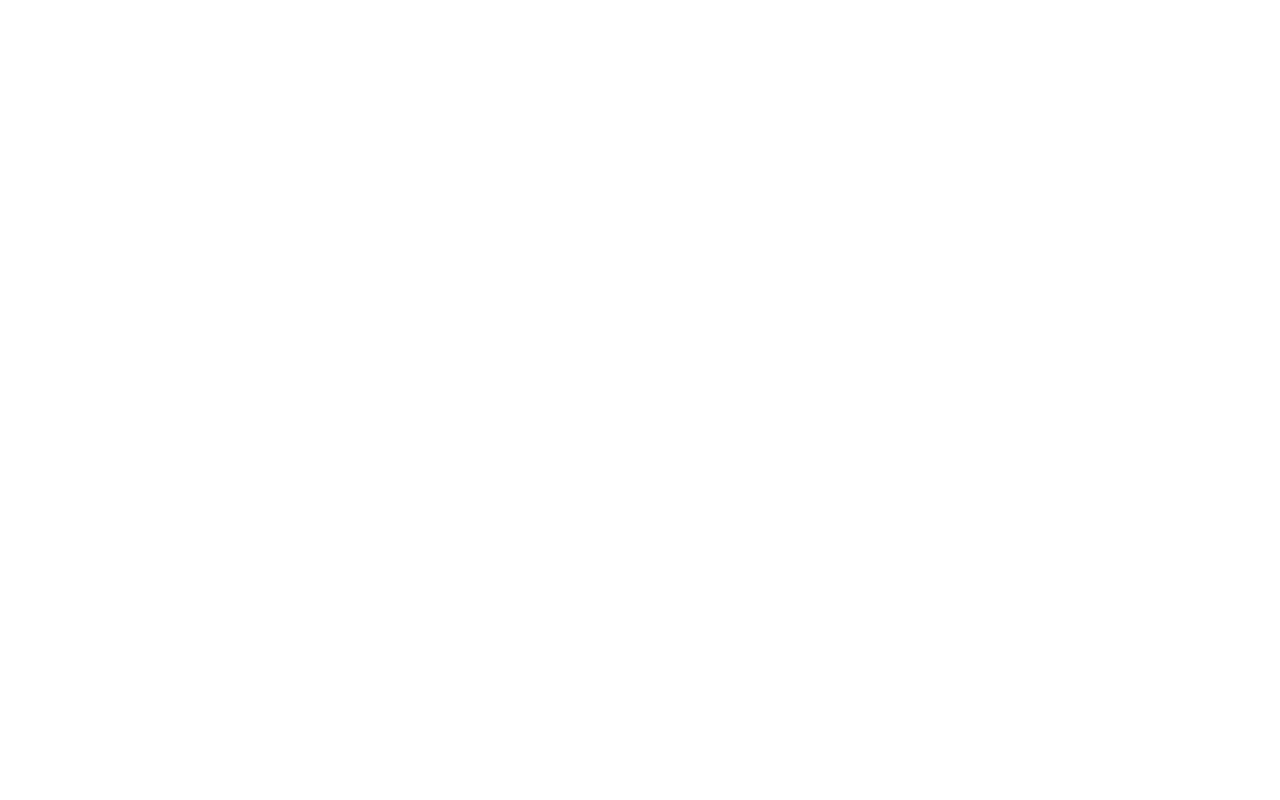
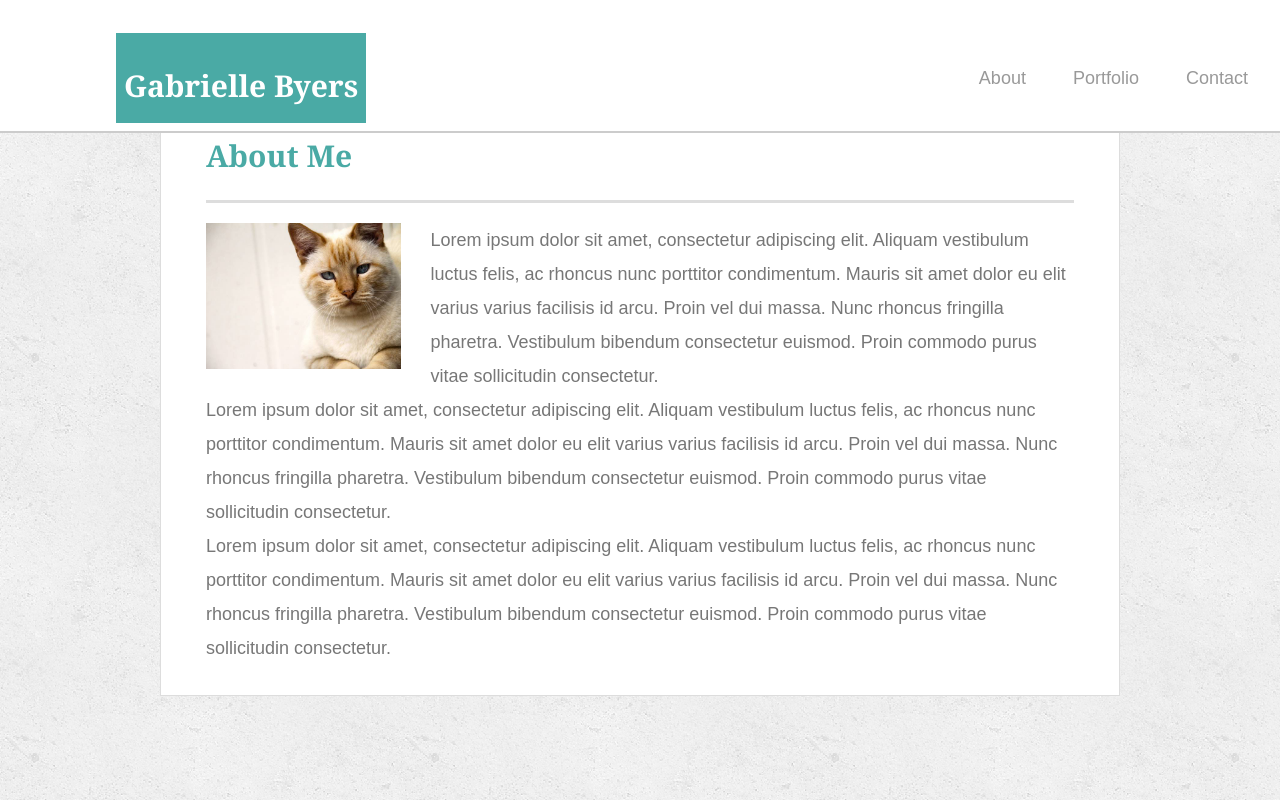
Before and after one commit to gabriellebyers/Bootstrap-Portfolio, a plain HTML site: page index.html in a window 1280 px wide. Drawn offline with nearby package versions, Linux system fonts and the light colour scheme.

Commit message:
about me done

```diff
--- a/assets/css/style.css
+++ b/assets/css/style.css
@@ -64,7 +64,7 @@ h3 {
 }
 
 #logo {
-  /* float: left; */
+  float: left;
   width: 250px;
   height: 90px;
   font-family: Georgia, Times, "Times New Roman", serif;
@@ -122,7 +122,7 @@ h3, h2 {
 /* main */
 
 #main-container {
-  padding-top: 130px;
+
   min-height: calc(100vh - 70px);
 }
 
@@ -134,6 +134,7 @@ h3, h2 {
   /* margin: 0 0 40px; */
   background: #ffffff;
   border: 1px solid #dddddd;
+  padding-top: 130px;
 }
 
 /* portfolio page */
--- a/index.html
+++ b/index.html
@@ -0,0 +1,83 @@
+<!doctype html>
+<html lang="en-us">
+
+<head>
+  <meta charset="UTF-8">
+  <title>About | Your Name</title>
+  <link rel="stylesheet" href="https://stackpath.bootstrapcdn.com/bootstrap/4.4.1/css/bootstrap.min.css" integrity="sha384-Vkoo8x4CGsO3+Hhxv8T/Q5PaXtkKtu6ug5TOeNV6gBiFeWPGFN9MuhOf23Q9Ifjh" crossorigin="anonymous">
+  <link rel="stylesheet" type="text/css" href="assets/css/style.css">
+</head>
+
+<body>
+
+    <header id="masthead">
+        <nav class="navbar">
+            <a class="navbar-brand" href="index.html" id="logo">Gabrielle Byers</a>
+        <ul class="nav justify-content-end">
+            <li class="nav-item">
+              <a class="nav-link" href="index.html">About</a>
+            </li>
+            <li class="nav-item">
+              <a class="nav-link" href="portfolio.html">Portfolio</a>
+            </li>
+            <li class="nav-item">
+              <a class="nav-link" href="contact.html">Contact</a>
+            </li>
+          </ul>
+          </nav>
+        </header>
+
+        <div id="main-section" class="container" >
+            <div class="row">
+              <div class="col-md-12">
+                    <div class="container">
+                    <div class="row">
+                    <div class="col-md-12">
+                        <div class="page-header">
+                            <h1>About Me</h1>
+                        </div>
+                        </div>
+                        </div>
+                        <div class="row">
+                        <div class="col-md-3">
+
+                            <img src="assets/images/cat.jpg" alt="Gabrielle Byers" class="img-fluid" alt="Responsive image" >
+
+
+                        </div>
+                        <div class="col-md-9">
+
+                        <p>Lorem ipsum dolor sit amet, consectetur adipiscing elit. Aliquam vestibulum luctus felis, ac rhoncus nunc porttitor condimentum. Mauris sit amet dolor eu elit varius varius facilisis id arcu. Proin vel dui massa. Nunc rhoncus fringilla pharetra. Vestibulum bibendum consectetur euismod. Proin commodo purus vitae sollicitudin consectetur.</p>
+
+
+                        </div>
+                        </div>
+                        <div class="row">
+                            <div class="col-md-12">
+
+                                <p>Lorem ipsum dolor sit amet, consectetur adipiscing elit. Aliquam vestibulum luctus felis, ac rhoncus nunc porttitor condimentum. Mauris sit amet dolor eu elit varius varius facilisis id arcu. Proin vel dui massa. Nunc rhoncus fringilla pharetra. Vestibulum bibendum consectetur euismod. Proin commodo purus vitae sollicitudin consectetur.</p>
+                            </div>
+                            <div class="col-md-12">
+                                <p>Lorem ipsum dolor sit amet, consectetur adipiscing elit. Aliquam vestibulum luctus felis, ac rhoncus nunc porttitor condimentum. Mauris sit amet dolor eu elit varius varius facilisis id arcu. Proin vel dui massa. Nunc rhoncus fringilla pharetra. Vestibulum bibendum consectetur euismod. Proin commodo purus vitae sollicitudin consectetur.</p>
+                            </div>
+                        </div>
+                        </div>
+                    </div>
+                    </div>
+                </div>
+
+
+
+
+
+
+
+
+
+
+
+
+
+</body>
+
+</html>
```
Also changed, not shown: portfolio.html (+1 -1 lines).
